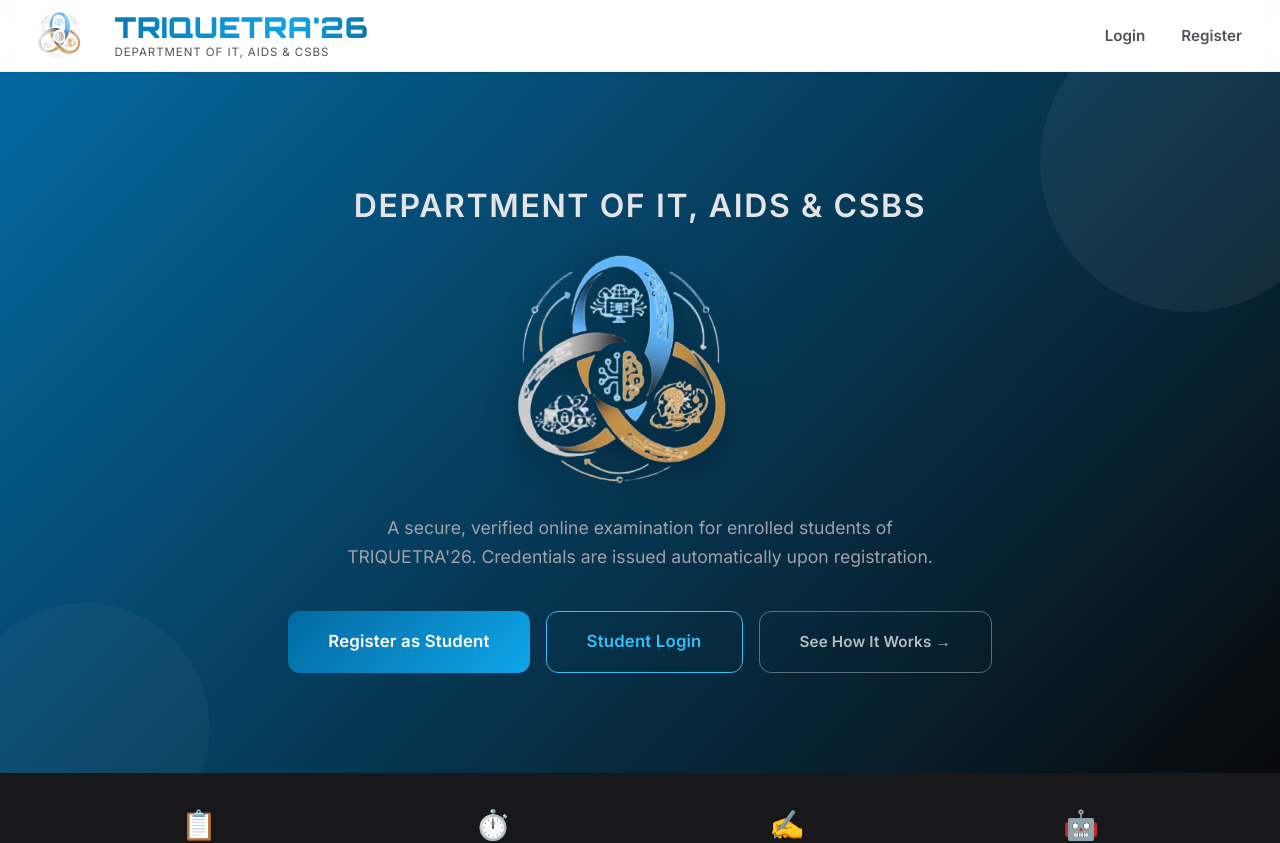
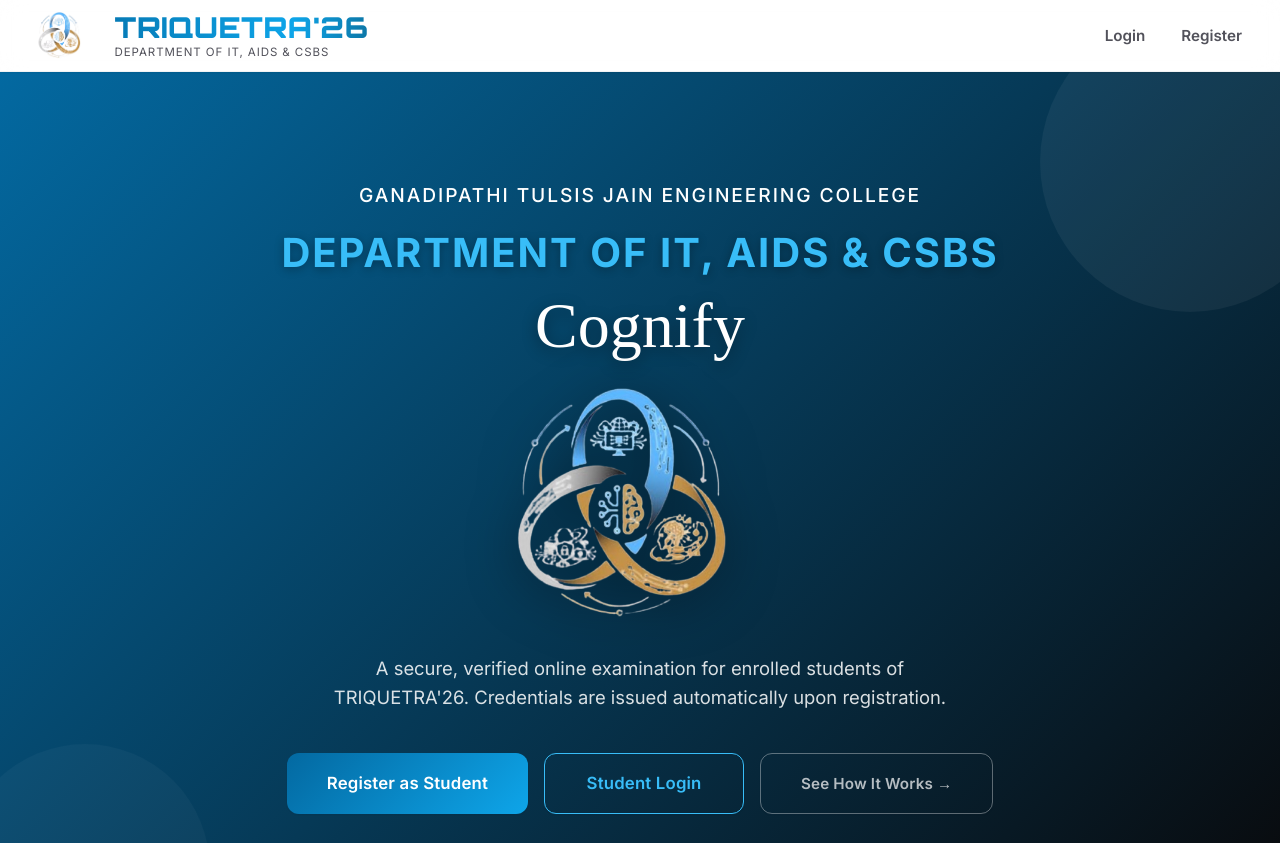
Before and after one commit to SRRrahul/Prompt_Engineering, a React (Vite) app in the folder frontend/: page / in a window 1280 px wide. Shown: the top 843 px of the page. Built offline with nearby package versions, Linux system fonts and the light colour scheme; no server answers; the HTML template or start-up script is replaced by a standard one; a web font is replaced by a local one.

Commit message:
Fix admin login and update home page UI

```diff
--- a/frontend/src/pages/Home.tsx
+++ b/frontend/src/pages/Home.tsx
@@ -31,37 +31,62 @@
 
           </div>
           <p className="animate-slide-up" style={{
-            fontSize: '2rem', letterSpacing: '0.05em', textTransform: 'uppercase',
-            color: 'var(--primary-pale)', marginBottom: '16px', animationDelay: '1s',
-            fontWeight: 600
+            fontSize: 'clamp(1rem, 3vw, 1.2rem)', letterSpacing: '0.1em', textTransform: 'uppercase',
+            color: 'var(--white)', marginBottom: '8px', animationDelay: '0.8s',
+            fontWeight: 500, opacity: 0.9
+          }}>
+            Ganadipathi Tulsis Jain Engineering College
+          </p>
+          <p className="animate-slide-up" style={{
+            fontSize: 'clamp(1.5rem, 5vw, 2.5rem)', letterSpacing: '0.05em', textTransform: 'uppercase',
+            color: 'var(--secondary-light)', marginBottom: '8px', animationDelay: '1s',
+            fontWeight: 800, textShadow: '0 2px 10px rgba(0,0,0,0.3)'
           }}>
             Department of IT, AIDS & CSBS
           </p>
-          <div className="animate-slide-up" style={{ marginBottom: '24px', display: 'flex', justifyContent: 'center' }}>
+          <p className="animate-slide-up" style={{
+            fontFamily: "'Bicqne', 'Brush Script MT', 'Dancing Script', cursive",
+            fontSize: 'clamp(2.5rem, 8vw, 4rem)',
+            color: 'var(--white)',
+            marginBottom: '24px', animationDelay: '1.2s',
+            textShadow: '0 4px 15px rgba(0,0,0,0.4)',
+            lineHeight: 1
+          }}>
+            Cognify
+          </p>
+          <div className="animate-slide-up" style={{ marginBottom: '32px', display: 'flex', justifyContent: 'center' }}>
             <img
               src="/triquetra.png"
               alt="TRIQUETRA'26"
               style={{
-                height: '240px',
+                height: 'clamp(160px, 25vw, 240px)',
                 objectFit: 'contain',
-                filter: 'drop-shadow(0 8px 16px rgba(0,0,0,0.4))'
+                filter: 'drop-shadow(0 8px 24px rgba(0,0,0,0.5))',
+                transition: 'transform 0.3s ease'
               }}
+              onMouseEnter={(e) => e.currentTarget.style.transform = 'scale(1.05)'}
+              onMouseLeave={(e) => e.currentTarget.style.transform = 'scale(1)'}
             />
           </div>
-          <p className="animate-slide-up" style={{ color: 'var(--text-light)', fontSize: '1.1rem', marginBottom: '40px', maxWidth: '600px', margin: '0 auto 40px auto' }}>
+          <p className="animate-slide-up" style={{
+            color: 'rgba(255, 255, 255, 0.85)',
+            fontSize: 'clamp(1rem, 2.5vw, 1.15rem)',
+            marginBottom: '40px', maxWidth: '650px', margin: '0 auto 40px auto',
+            lineHeight: 1.6, animationDelay: '1.4s'
+          }}>
             A secure, verified online examination for enrolled students of TRIQUETRA'26. Credentials are issued automatically upon registration.
           </p>
 
-          <div className="animate-slide-up flex justify-center gap-4" style={{ animationDelay: '0.4s', flexWrap: 'wrap' }}>
-            <Link to="/examiner/register" className="btn btn-mint btn-lg">
+          <div className="animate-slide-up flex justify-center gap-4" style={{ animationDelay: '1.6s', flexWrap: 'wrap' }}>
+            <Link to="/examiner/register" className="btn btn-mint btn-lg" style={{ minWidth: '200px' }}>
               Register as Student
             </Link>
             <Link to="/examiner/login" className="btn btn-outline btn-lg"
-              style={{ color: 'var(--secondary-light)', borderColor: 'var(--secondary-light)' }}>
+              style={{ color: 'var(--secondary-light)', borderColor: 'var(--secondary-light)', minWidth: '200px' }}>
               Student Login
             </Link>
             <Link to="/demo" className="btn btn-outline btn-lg"
-              style={{ color: 'rgba(255,255,255,0.7)', borderColor: 'rgba(255,255,255,0.35)', fontSize: '0.95rem' }}>
+              style={{ color: 'rgba(255,255,255,0.7)', borderColor: 'rgba(255,255,255,0.35)', fontSize: '0.95rem', minWidth: '200px' }}>
               See How It Works →
             </Link>
           </div>
@@ -104,7 +129,7 @@
             </p>
           </div>
 
-          <div style={{ display: 'grid', gridTemplateColumns: 'repeat(auto-fit, minmax(380px,1fr))', gap: '24px' }}>
+          <div style={{ display: 'grid', gridTemplateColumns: 'repeat(auto-fit, minmax(280px, 1fr))', gap: '24px' }}>
             {/* General Info */}
             <div className="card animate-slide-up">
               <div className="card-header" style={{ background: 'var(--primary-dark)' }}>
@@ -216,6 +241,9 @@
           <div style={{ display: 'flex', justifyContent: 'center', marginBottom: '20px' }}>
             <img src="/triquetra.png" alt="Triquetra Logo" style={{ height: '64px', objectFit: 'contain', opacity: 0.8 }} />
           </div>
+          <p style={{ fontSize: '0.9rem', color: 'rgba(255,255,255,0.7)', textTransform: 'uppercase', letterSpacing: '0.05em', marginBottom: '4px' }}>
+            Ganadipathi Tulsis Jain Engineering College
+          </p>
           <p style={{ fontFamily: "'Playfair Display', serif", fontSize: '1.1rem', color: 'var(--white)', marginBottom: '8px' }}>
             Department of IT, AIDS & CSBS
           </p>
```
Also changed, not shown: 1 other file (tests, documents, lock files or other folders).
